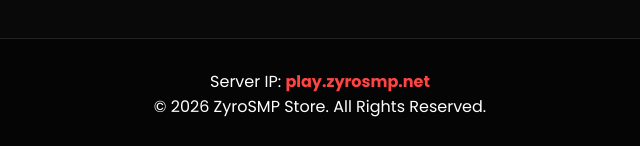
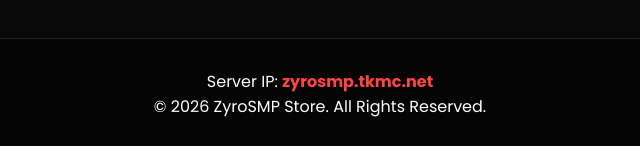
Before and after one commit to zyrosmp-store/ZyroSMP-Store, a plain HTML site: page index.html in a window 1280 px wide. Shown: the part 2112-2258 px from the top of the page, 320-960 px from the left. Drawn offline with Linux system fonts and the light colour scheme.

Commit message:
Update index.html

```diff
--- a/index.html
+++ b/index.html
@@ -212,7 +212,7 @@
 </section>
 
 <footer>
-    <p>Server IP: <span class="online">play.zyrosmp.net</span></p>
+    <p>Server IP: <span class="online">zyrosmp.tkmc.net</span></p>
     <p>© 2026 ZyroSMP Store. All Rights Reserved.</p>
 </footer>
 
```
